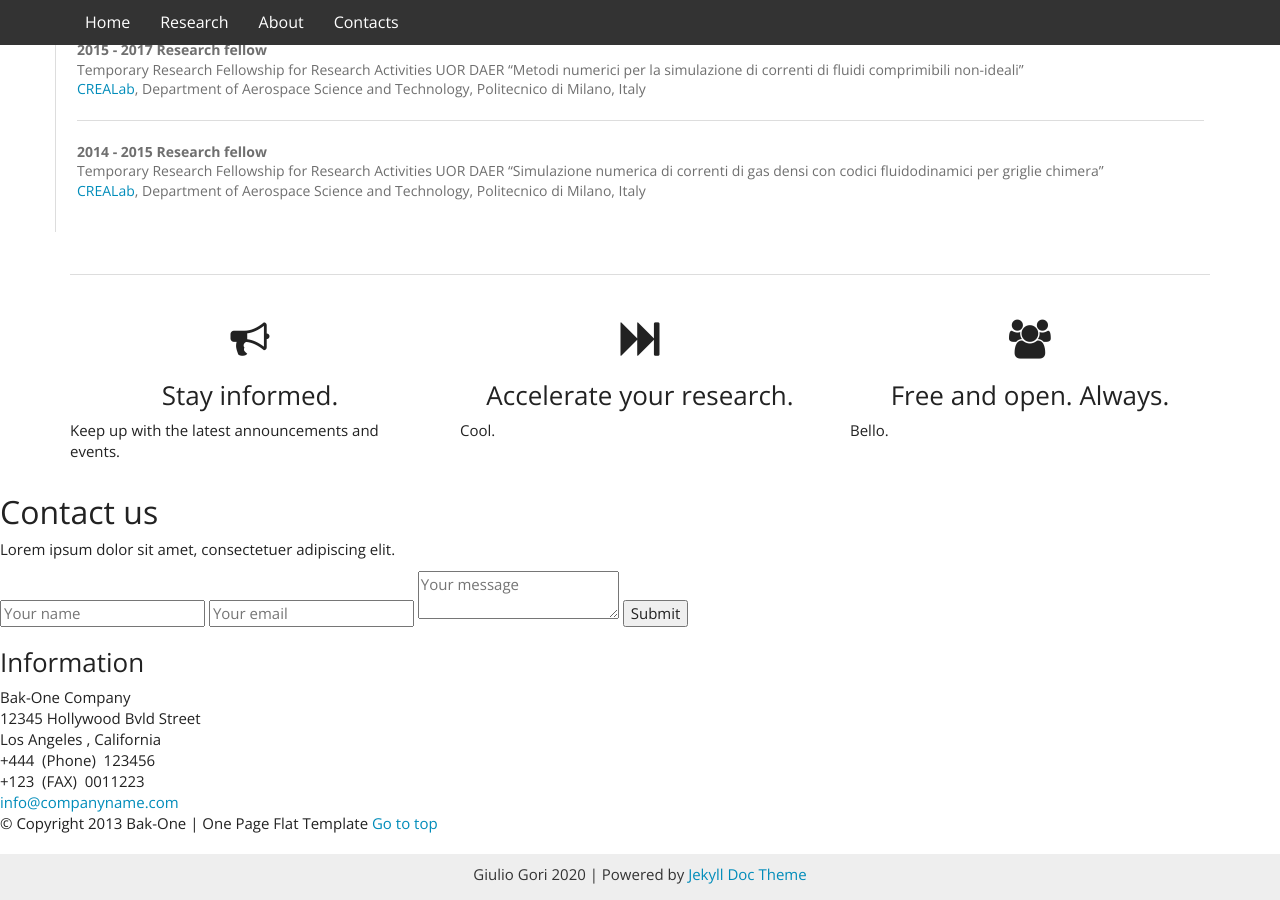
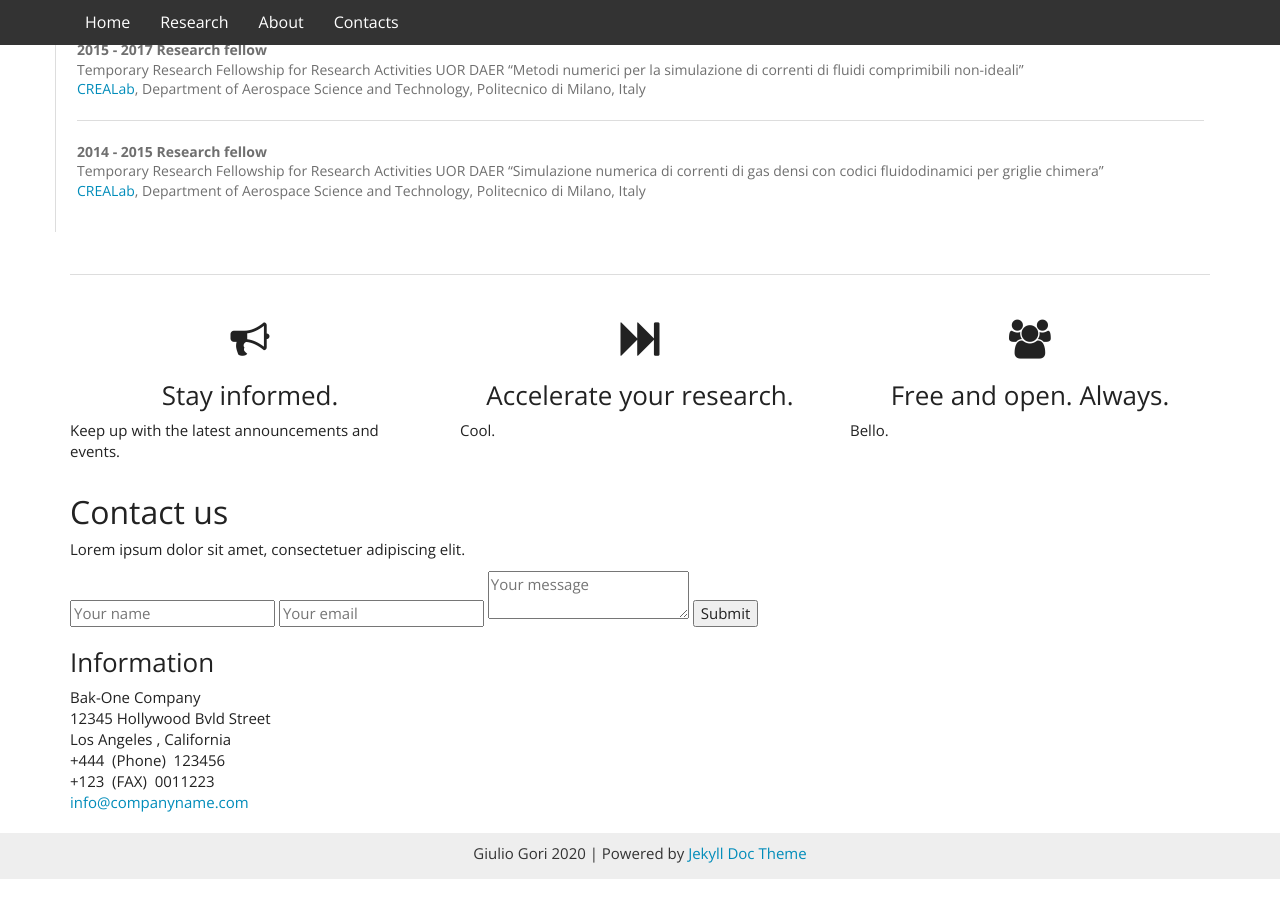
Before and after one commit to LaSerpe/LaSerpe.github.io, a Jekyll site: the page built from index.html, in a window 1280 px wide and 900 px high, scrolled down 1771 px. Built offline with Jekyll 4.4.1, drawn with Linux system fonts in a browser that asks for light colours; nearby versions of some CDN libraries; library files that are not in the unit come from our copies; after the commit the page ends 2650 px from its top, so only the background shows below that.

```diff
--- a/index.html
+++ b/index.html
@@ -165,7 +165,7 @@
 
 
 
-</div>
+
 
 
    <!-- $Contact section-->
@@ -204,14 +204,12 @@
             </div>
         </div>
     </section>
-    <!-- $Page footer-->
-    <footer class="page-footer">
-        <div class="page-footer__inner">
-            <span class="page-footer__copyright">&copy; Copyright 2013 Bak-One | One Page Flat Template</span>
-            <a class="page-footer__gotop js-anchor" href="#home">Go to top</a>
-        </div>
-    </footer>
-    <script src="static/js/body.min.js"></script>
+
+
+
+</div>
+
+
 
 
 
```
